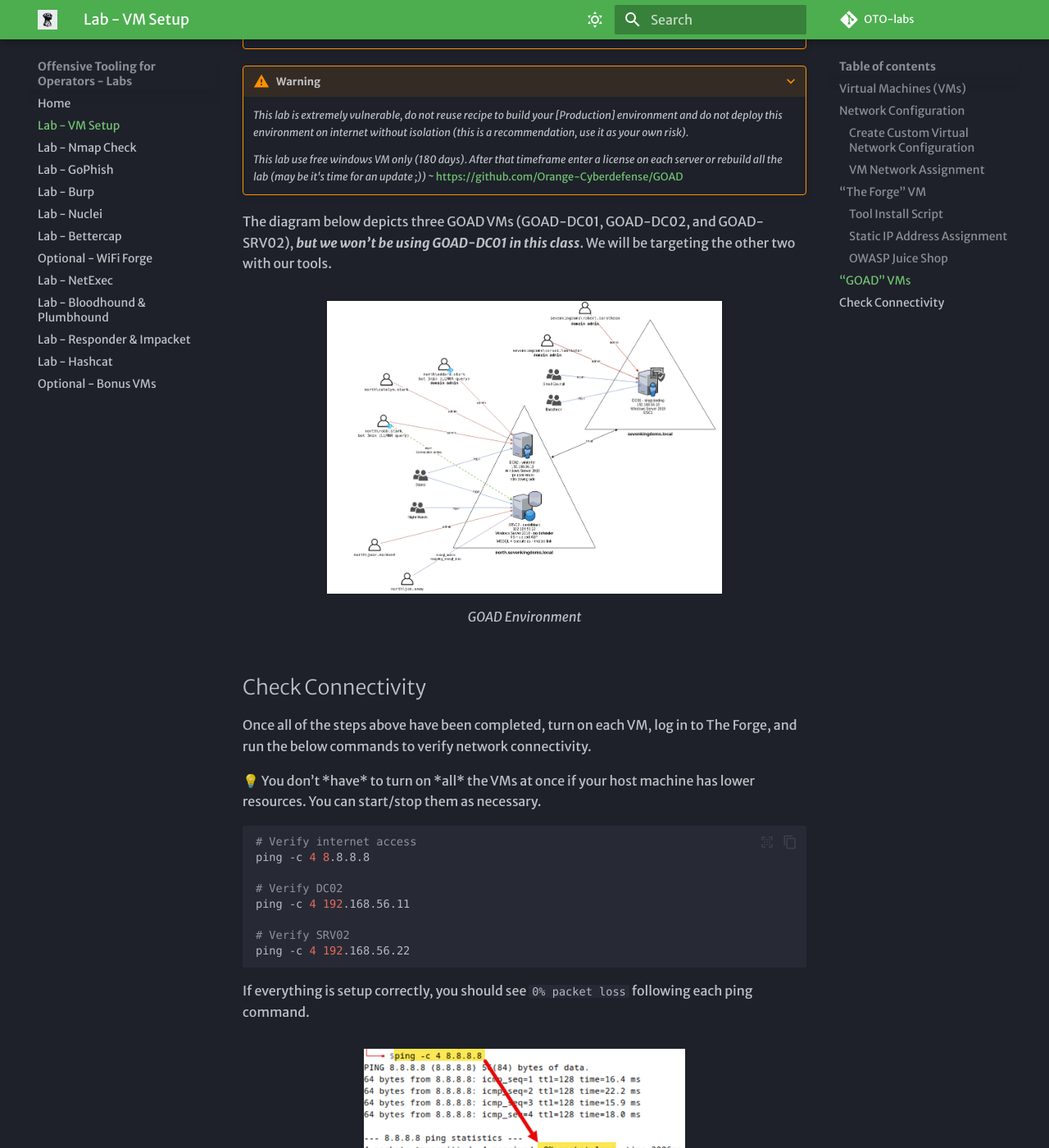
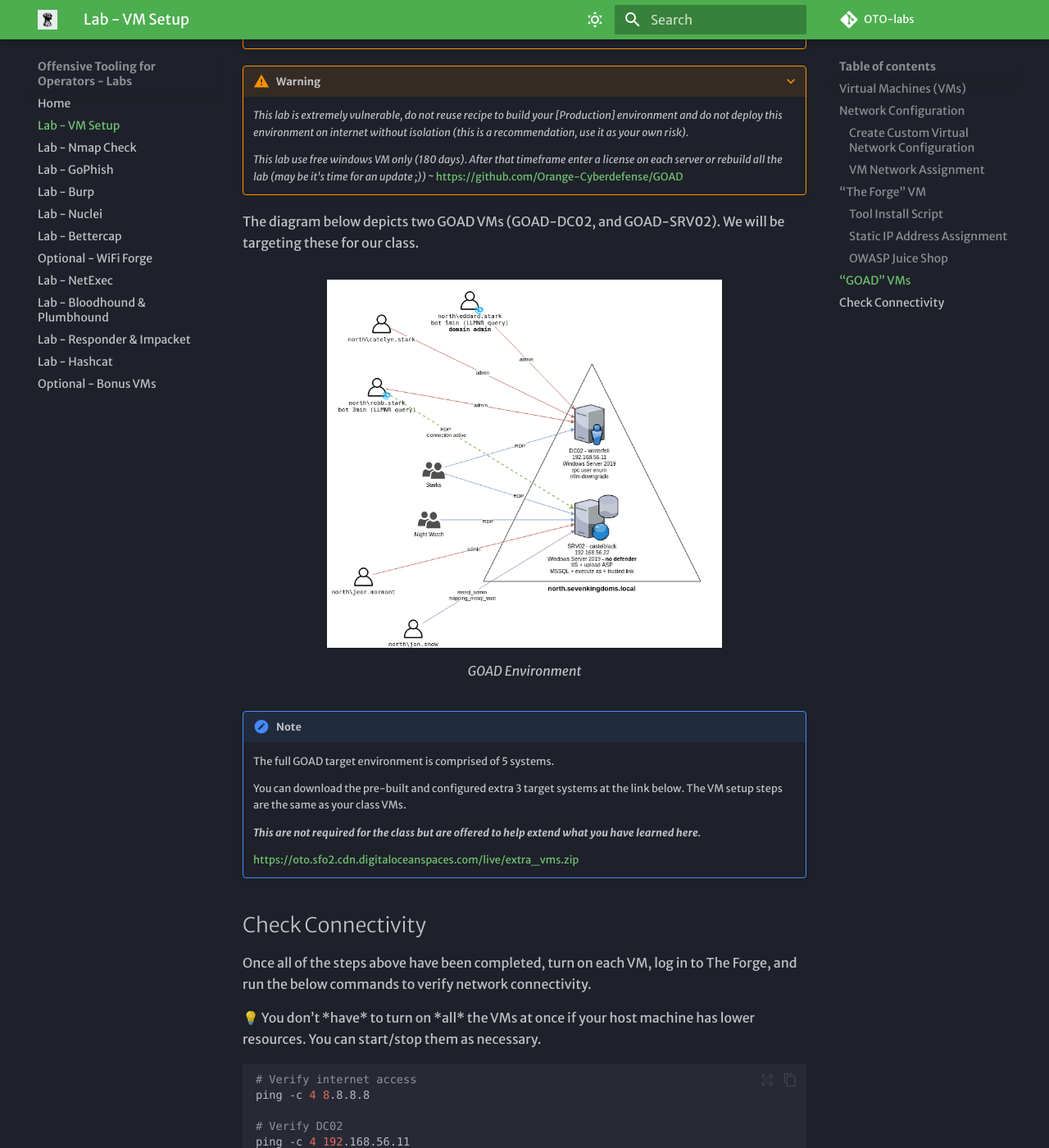
Before and after one commit to ridgebackinfosec/OTO-labs, an MkDocs documentation site: the page built from docs/labs/vm_setup/index.md, in a window 1280 px wide and 1400 px high, scrolled down 8909 px. Shown: the whole window at 82% size. Built offline with MkDocs 1.6.1 and Material for MkDocs 9.7.7, drawn with Linux system fonts in a browser that asks for light colours; some web fonts are replaced; comment, search, counter and statistics services are not loaded.

Commit message:
GOAD target info

```diff
--- a/docs/labs/vm_setup/index.md
+++ b/docs/labs/vm_setup/index.md
@@ -235,12 +235,21 @@
     *This lab use free windows VM only (180 days). After that timeframe enter a license on each server or rebuild all the lab (may be it's time for an update ;))
     ~* [https://github.com/Orange-Cyberdefense/GOAD](https://github.com/Orange-Cyberdefense/GOAD)
 
-The diagram below depicts three GOAD VMs (GOAD-DC01, GOAD-DC02, and GOAD-SRV02), ***but we won’t be using GOAD-DC01 in this class***. We will be targeting the other two with our tools.
+The diagram below depicts two GOAD VMs (GOAD-DC02, and GOAD-SRV02). We will be targeting these for our class.
 
-![Untitled](img\Untitled%2010.png){ width="70%" }
+![Untitled](img/class-goad-target.png){ width="70%" }
 ///caption
 GOAD Environment
 ///
+
+!!! note
+    The full GOAD target environment is comprised of 5 systems.
+
+    You can download the pre-built and configured extra 3 target systems at the link below. The VM setup steps are the same as your class VMs.
+
+    ***This are not required for the class but are offered to help extend what you have learned here.***
+
+    [https://oto.sfo2.cdn.digitaloceanspaces.com/live/extra_vms.zip](https://oto.sfo2.cdn.digitaloceanspaces.com/live/extra_vms.zip)
 
 ## Check Connectivity
 
```
Also changed, not shown: docs/labs/vm_setup/img/class-goad-target.png (added).
